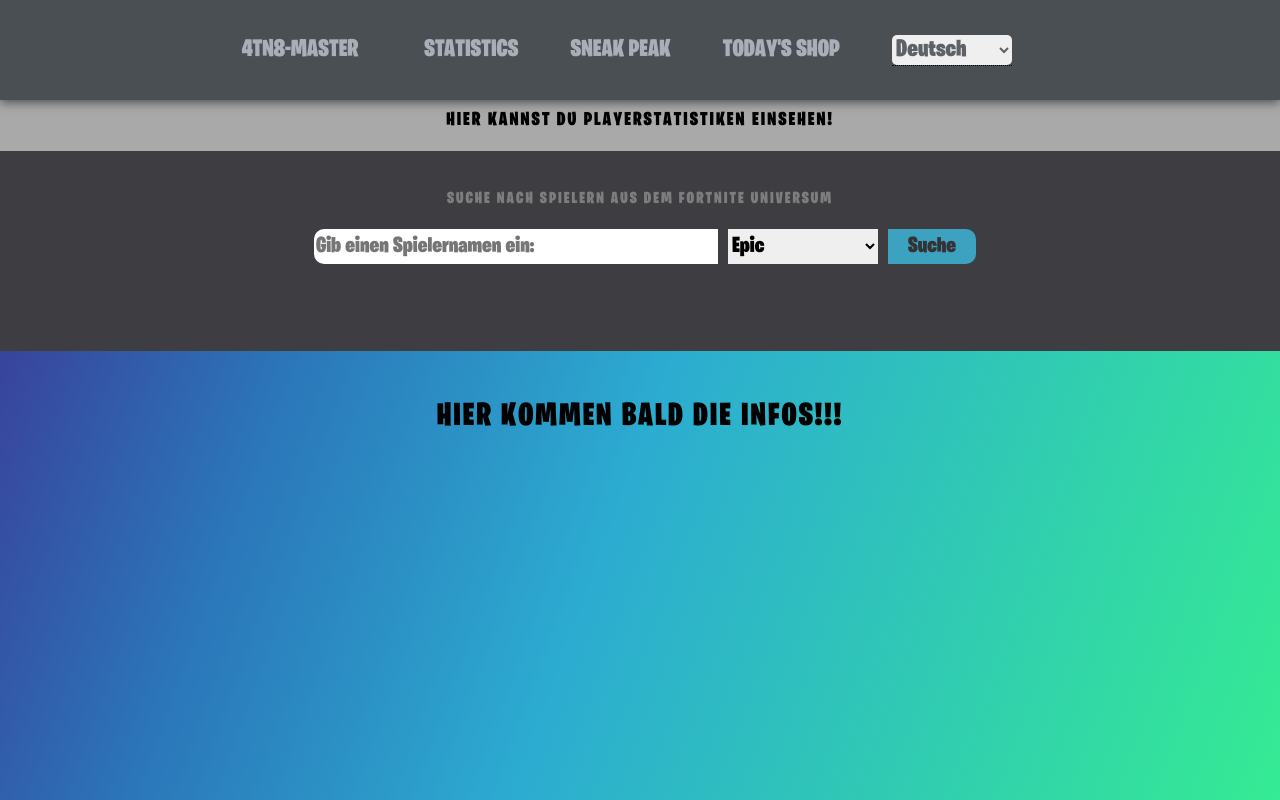
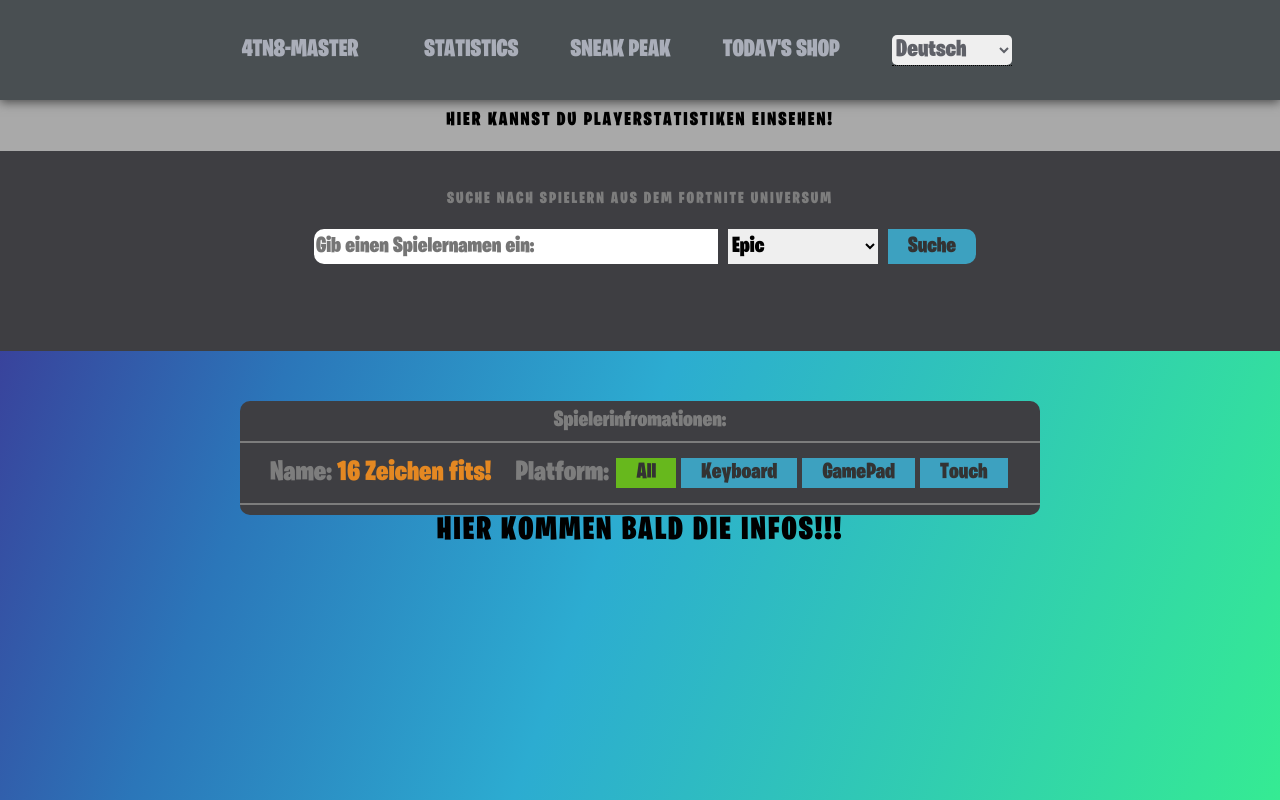
Before and after one commit to SO-Eng/Fortnite-InfoSite, a React (Create React App) app: page /statistics in a window 1280 px wide. Built offline with nearby package versions, Linux system fonts and the light colour scheme.

Commit message:
Added GamerName Info
Also Buttons for Platform added;
Prepared for total info.

```diff
--- a/src/App.css
+++ b/src/App.css
@@ -306,7 +306,9 @@ nav{
   font-size: 22px;
 }
 
-.searchButton{
+
+.searchButton,
+.platformButtons{
   background: rgb(61, 161, 192);
   border: none;
   padding: 0px 20px;
@@ -319,7 +321,8 @@ nav{
 
 }
 
-.searchButton:hover{
+.searchButton:hover,
+.platformButtons:hover{
   background: rgb(35, 188, 248);
   cursor: pointer;
 }
@@ -328,6 +331,77 @@ nav{
   width: 150px;
 }
 
+
+.statisticsSite{
+  display: block;
+}
+
+
+/* UserTag */
+.userBanner{
+  max-width: 800px;
+  height: auto;
+  padding-bottom: 10px;
+  margin-left: auto;
+  margin-right: auto;
+  background: #3E3E42;
+  border-radius: 10px;
+}
+
+.divider{
+  border: #7D7D7D;
+  border-bottom-style: solid;
+  border-width: 2px;
+}
+
+.userTextes,
+.bannerHeader{
+  height: 40px;
+  line-height: 40px;
+  font-family: "Burbank Big Condensed";
+  font-size: 22px;
+  color: #7D7D7D;
+}
+
+.userTagInfo{
+  height: 150px;
+  display: flex;
+  height: auto;
+  justify-content: space-between;
+  margin: 10px 30px;
+  flex-wrap: wrap;
+}
+
+.gamerName{
+  display: flex;
+}
+.userTextes{
+  font-size: 28px;
+  border: none;
+  margin-right: 5px;
+}
+
+.userName{
+  color: #E48822;
+}
+
+.userOptions{
+  display: flex;
+  flex-wrap: wrap;
+  justify-content: center;
+}
+
+.platformButtons{
+  height: 30px;
+  border-radius: 0 !important;
+  margin-top: 5px;
+  margin-left: 2.5px;
+  margin-right: 2.5px;
+}
+
+.platformActive{
+  background: #67B81D;
+}
 
 /* Shop */
 .shopCard{
--- a/src/Statistics.js
+++ b/src/Statistics.js
@@ -1,5 +1,8 @@
 import React, { useState, useEffect } from 'react';
+import Locked from './UserLocked';
 import './App.css';
+import UserLocked from './UserLocked';
+import UserTag from './UserTag';
 
 function Statistics() {
 
@@ -12,15 +15,11 @@ function Statistics() {
 
   var query = "";
   var apiCall = "";
+  const [apiCalled, setApiCalled] = useState(false);
   const [search, setSearch] = useState("");
   const [playerStats, setPlayerStats] = useState([]);
   const [platform, setPlatform] = useState("");
 
-
-  // useEffect(() => {
-  //   //setConnectionString();
-  //   //fetchItems();
-  // }, []);
 
   const setConnectionString = () => {
 
@@ -46,6 +45,8 @@ function Statistics() {
     const data2 = await fetch(`https://fortniteapi.io/stats?account=${items.account_id}`, requestOptions);
     const userStats = await data2.json();
 
+    setApiCalled(true);
+
     console.log(userStats);
     setPlayerStats(userStats);
   };
@@ -68,6 +69,11 @@ function Statistics() {
     setPlatform(value);
     };
 
+  useEffect(() => {
+    //setConnectionString();
+    //fetchItems();
+  }, []);
+
   return (
     <div>
       <div className="siteInfoBar">
@@ -85,9 +91,12 @@ function Statistics() {
           <button className="searchButton" type="submit" >Suche</button>
         </form>
       </div>
-      <div className="shopCard">
-
+      <div className="statisticsSite">
+        <UserTag />
         <h1>Hier kommen bald die Infos!!!</h1>
+        <div>
+          <Locked globalStats={playerStats.global_stats} firstCall={apiCalled}/>
+        </div>
 
       </div>
     </div>
--- /dev/null
+++ b/src/UserLocked.js
@@ -0,0 +1,19 @@
+import React, { useState, useEffect } from 'react';
+import './App.css';
+
+function UserLocked({ globalStats, firstCall }) {
+
+    if (!firstCall) {
+        return null;
+    }
+
+    if (globalStats != null) {
+        return null;
+    }
+    else{
+    return (
+        <div>LOCKED from UserLocked.js</div>
+    );}
+};
+
+export default UserLocked;
--- /dev/null
+++ b/src/UserTag.js
@@ -0,0 +1,29 @@
+import React, {useState, useEffect} from 'react';
+import './App.css';
+
+function UserTag() {
+
+    return (
+        <div className="userBanner">
+            <div className="bannerHeader divider">Spielerinfromationen:</div>
+            <div className="userTagInfo">
+                <div className="gamerName">
+                    <div className="userTextes">Name:</div>
+                    <div className="userTextes userName">16 Zeichen fits!</div>
+                </div>
+                <div className="userOptions">
+                    <div className="userTextes">Platform:</div>
+                    <button className="platformButtons platformActive">All</button>
+                    <button className="platformButtons">Keyboard</button>
+                    <button className="platformButtons">GamePad</button>
+                    <button className="platformButtons">Touch</button>
+                </div>
+            </div>
+            <div className="divider"></div>
+            <div className="userGameInfo"></div>
+        </div>
+    );
+
+};
+
+export default UserTag;
```
